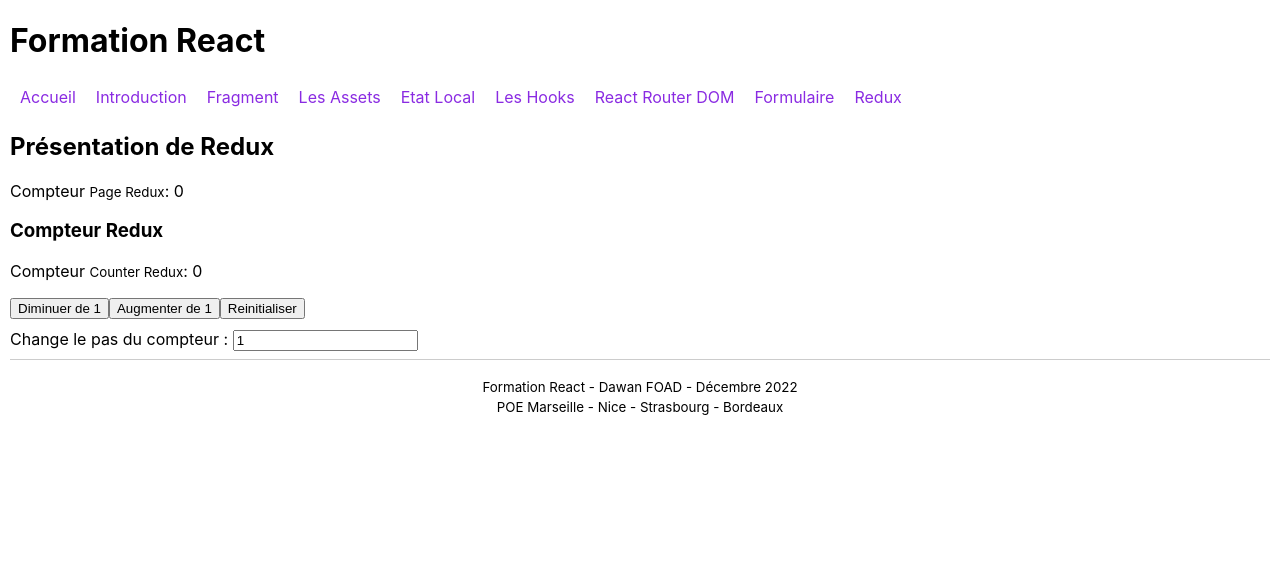
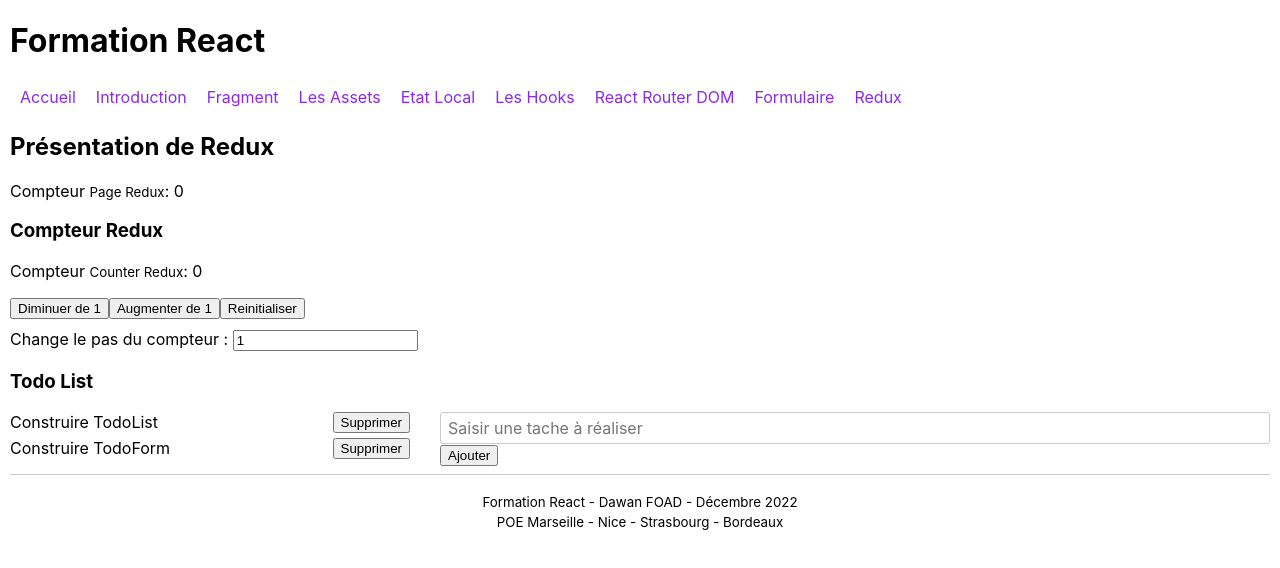
Before and after one commit to ToNnNo/reactW49, a React (Create React App) app: page /redux in a window 1280 px wide. Shown: the top 568 px of the page. Built offline with nearby package versions, Linux system fonts and the light colour scheme.

Commit message:
exercice todolist

```diff
--- a/src/app/store.js
+++ b/src/app/store.js
@@ -1,8 +1,10 @@
 import { configureStore } from "@reduxjs/toolkit";
 import counterSlice from "../slice/counterSlice";
+import todoSlice from '../slice/todoSlice';
 
 export default configureStore({
   reducer: {
-    counter: counterSlice
+    counter: counterSlice,
+    todolist: todoSlice
   }
 })
--- /dev/null
+++ b/src/component/TodoList/TodoForm.js
@@ -0,0 +1,49 @@
+import { useRef, useState } from "react";
+import { useDispatch } from 'react-redux';
+import { add } from "../../slice/todoSlice";
+
+export default function TodoForm() {
+  const [task, setTask] = useState('');
+  const [error, setError] = useState(false);
+  const dispatch = useDispatch();
+  const input = useRef();
+
+  function changeData(e) {
+    setTask(e.target.value);
+    setError(false);
+  }
+
+  function handleSubmit(e) {
+    e.preventDefault();
+    setError(task.trim() === '');
+
+    if( task.trim() !== '' ) { // si le n'est pas vide
+      dispatch( add({ task }) );
+      setTask('');
+      input.current.focus(); // donne le focus au champs input(task)
+      setError(false);
+    }
+  }
+
+  const formControl = {
+    border: "1px solid #ccc",
+    color: "#333",
+    fontFamily: 'inherit',
+    fontSize: '1rem',
+    padding: '5px 7px',
+    width: '100%',
+    borderRadius: '3px'
+  };
+
+  return (
+    <form onSubmit={handleSubmit}>
+      <div>
+        <input type="text" name="task" style={formControl} placeholder="Saisir une tache à réaliser"
+          value={task} onChange={changeData} ref={input} />
+        { error && <p>Ce champs ne peut pas être vide</p>}
+      </div>
+      <button>Ajouter</button>
+    </form>
+  )
+
+}
--- /dev/null
+++ b/src/component/TodoList/TodoList.js
@@ -0,0 +1,25 @@
+import { useSelector, useDispatch } from 'react-redux';
+import { remove } from '../../slice/todoSlice';
+
+export default function TodoList() {
+  const tasks = useSelector( (state) => state.todolist.tasks )
+  const dispatch = useDispatch();
+
+  const style = {
+    display: 'flex',
+    justifyContent: 'space-between',
+    listStyleType: 'none',
+    marginBottom: '5px'
+  }
+
+  return (
+    <ul style={{padding: 0, margin: 0}}>
+      { tasks.map( (task, index) => (
+        <li key={index} style={style}>
+          { task }
+          <button onClick={ () => { dispatch( remove({index}) ) } }>Supprimer</button>
+        </li>
+      )) }
+    </ul>
+  )
+}
--- a/src/index.css
+++ b/src/index.css
@@ -48,3 +48,25 @@ hr {
   background-color: blueviolet;
   color: white;
 }
+
+* { box-sizing: border-box }
+
+.row {
+  display: flex;
+  flex-wrap: wrap;
+  margin-left: -15px;
+  margin-right: -15px;
+}
+
+.col-4 {
+  min-width: calc( 4 * 100% / 12 );
+  padding-left: 15px;
+  padding-right: 15px;
+
+}
+
+.col-8 {
+  min-width: calc( 8 * 100% / 12 );
+  padding-left: 15px;
+  padding-right: 15px;
+}
--- a/src/page/Redux.js
+++ b/src/page/Redux.js
@@ -1,5 +1,7 @@
 import CounterRedux from "../component/CounterRedux";
 import { useSelector } from 'react-redux';
+import TodoList from "../component/TodoList/TodoList";
+import TodoForm from "../component/TodoList/TodoForm";
 
 export default function Redux() {
   const counter = useSelector( (state) => state.counter );
@@ -11,6 +13,24 @@ export default function Redux() {
       <p>Compteur <small>Page Redux</small>: { counter.value }</p>
 
       <CounterRedux />
+
+      <h3>Todo List</h3>
+
+      <div className="row">
+        <div className="col-4">
+          <TodoList />
+        </div>
+        <div className="col-8">
+          <TodoForm />
+        </div>
+      </div>
+
+      {/*
+        push() -> ajouter une valeur dans le tableau
+        splice(index, qte) -> retirer une valeur dans un tableau en utilisant son index
+        findIndex( (v) => { return v == ... } ) -> trouver l'index d'une valeur
+      */}
+
     </>
   );
 }
--- /dev/null
+++ b/src/slice/todoSlice.js
@@ -0,0 +1,20 @@
+import { createSlice } from "@reduxjs/toolkit";
+
+export const todoSlice = createSlice({
+  name: 'todolist',
+  initialState: {
+    tasks: ["Construire TodoList", "Construire TodoForm"]
+  },
+  reducers: {
+    add: (state, action) => {
+      state.tasks.push(action.payload.task);
+    },
+    remove: (state, action) => {
+      state.tasks.splice(action.payload.index, 1);
+    }
+  }
+});
+
+export const { add, remove } = todoSlice.actions;
+
+export default todoSlice.reducer;
```
